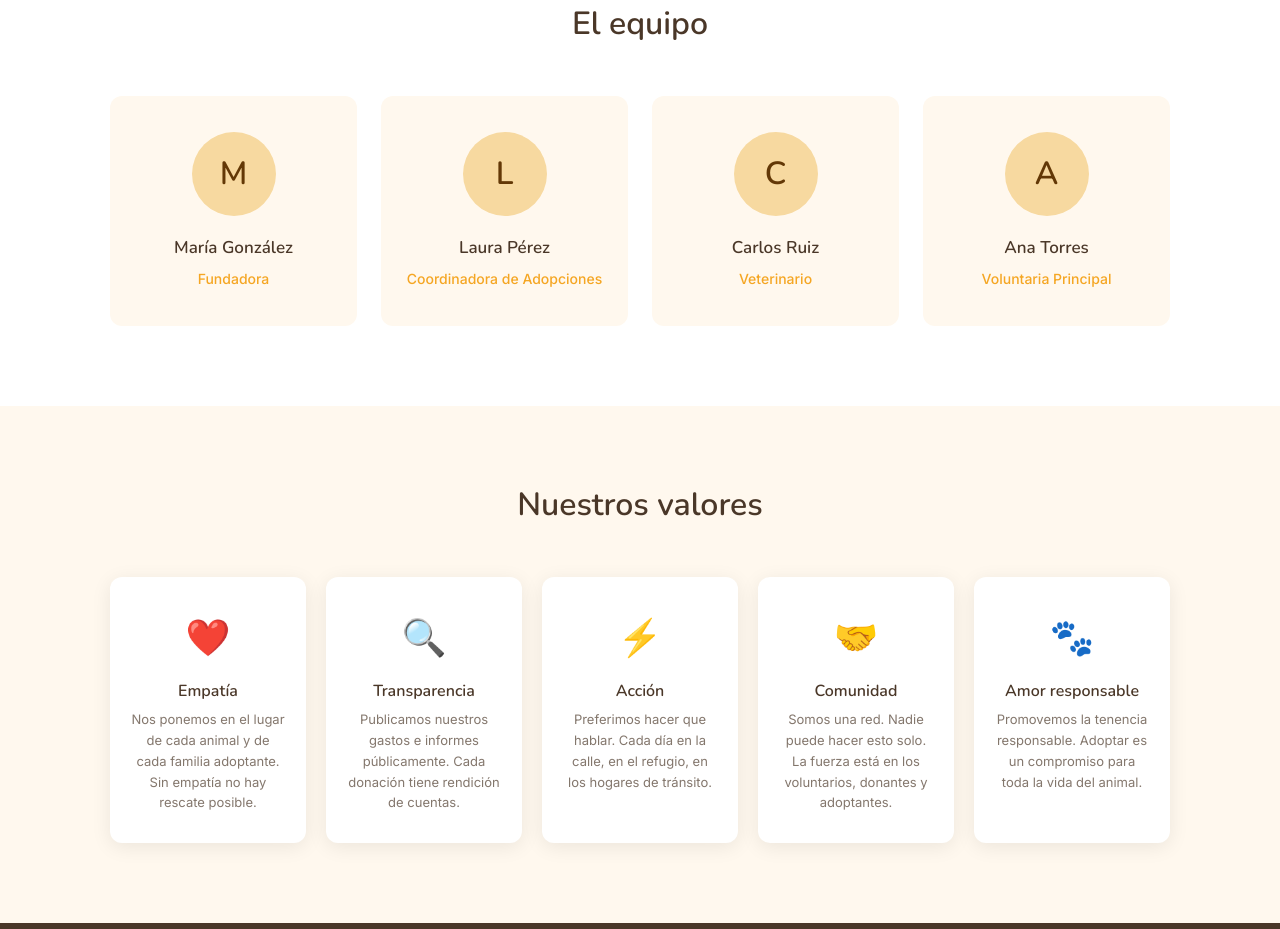
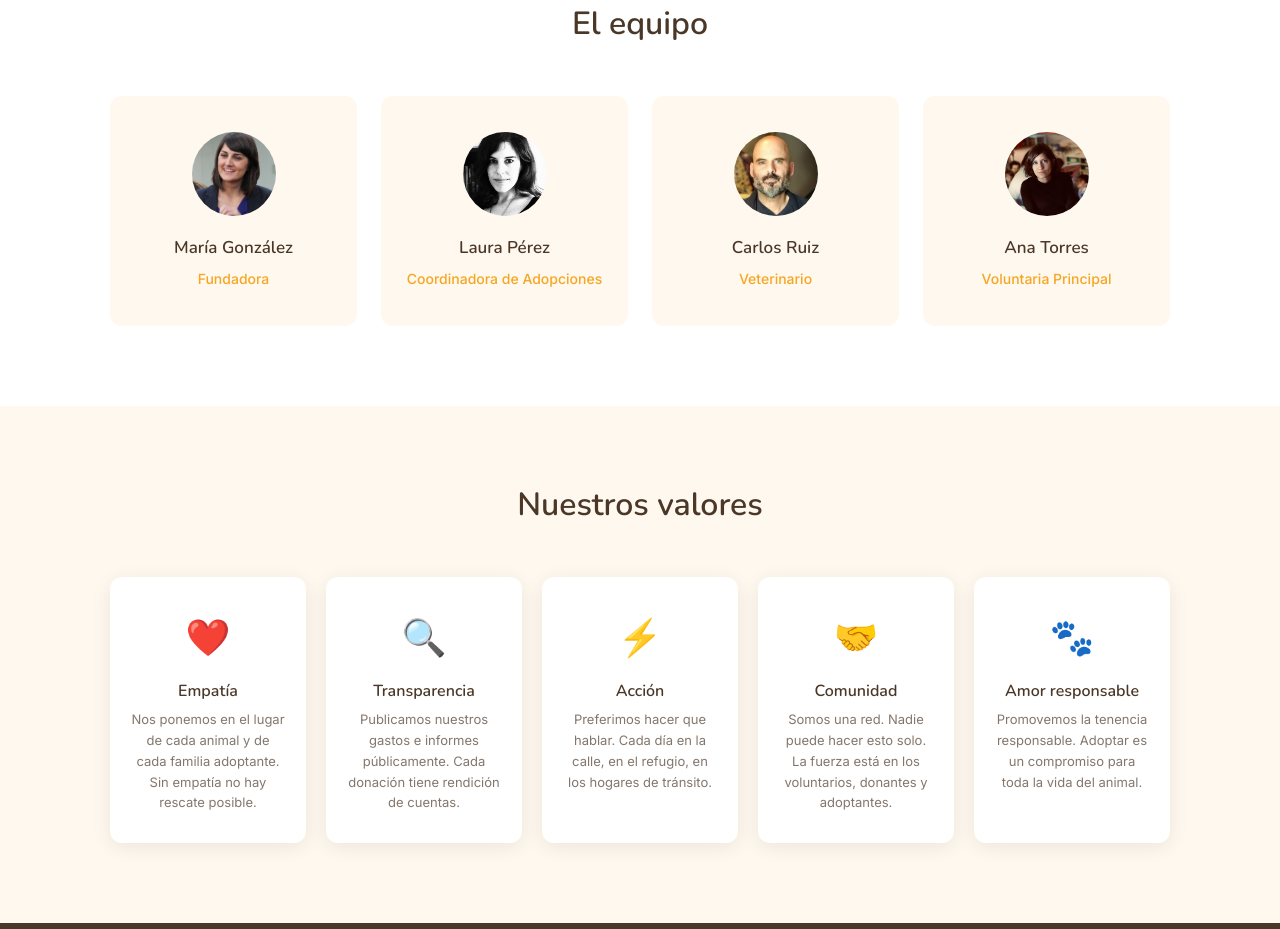
Before and after one commit to Nossva/Identikit-Toji, a plain HTML site: page patitaslibres/pages/nosotros/nosotros.html in a window 1280 px wide. Shown: the part 1760-2689 px from the top of the page. Drawn offline with nearby package versions, Linux system fonts and the light colour scheme.

Commit message:
subi imagenmes

```diff
--- a/patitaslibres/pages/nosotros/nosotros.css
+++ b/patitaslibres/pages/nosotros/nosotros.css
@@ -144,20 +144,14 @@
   transform: translateY(-4px);
 }
 
-/* Avatar circular con inicial de la persona */
+/* Avatar circular con foto de la persona */
 .equipo-card__avatar {
   width: 84px;
   height: 84px;
-  background-color: var(--color-arena);
   border-radius: 50%;
-  display: flex;
-  align-items: center;
-  justify-content: center;
+  object-fit: cover;
+  display: block;
   margin: 0 auto 18px;
-  font-family: var(--font-titulo);
-  font-size: 32px;
-  font-weight: 600;
-  color: var(--color-marron-medio);
 }
 
 .equipo-card__nombre {
--- a/patitaslibres/pages/nosotros/nosotros.html
+++ b/patitaslibres/pages/nosotros/nosotros.html
@@ -121,25 +121,25 @@
       <div class="equipo__grid">
 
         <div class="equipo-card animate-on-scroll">
-          <div class="equipo-card__avatar">M</div>
+          <img src="./img/María_González.jpg" alt="María González - Fundadora" class="equipo-card__avatar">
           <p class="equipo-card__nombre">María González</p>
           <p class="equipo-card__rol">Fundadora</p>
         </div>
 
         <div class="equipo-card animate-on-scroll">
-          <div class="equipo-card__avatar">L</div>
+          <img src="./img/Laura_Pérez.jpg" alt="Laura Pérez - Coordinadora de Adopciones" class="equipo-card__avatar">
           <p class="equipo-card__nombre">Laura Pérez</p>
           <p class="equipo-card__rol">Coordinadora de Adopciones</p>
         </div>
 
         <div class="equipo-card animate-on-scroll">
-          <div class="equipo-card__avatar">C</div>
+          <img src="./img/carlos ruiz.jpg" alt="Carlos Ruiz - Veterinario" class="equipo-card__avatar">
           <p class="equipo-card__nombre">Carlos Ruiz</p>
           <p class="equipo-card__rol">Veterinario</p>
         </div>
 
         <div class="equipo-card animate-on-scroll">
-          <div class="equipo-card__avatar">A</div>
+          <img src="./img/Ana Torres.jpg" alt="Ana Torres - Voluntaria Principal" class="equipo-card__avatar">
           <p class="equipo-card__nombre">Ana Torres</p>
           <p class="equipo-card__rol">Voluntaria Principal</p>
         </div>
```
Also changed, not shown: patitaslibres/pages/nosotros/img/Ana Torres.jpg (added), patitaslibres/pages/nosotros/img/Laura_Pérez.jpg (added), patitaslibres/pages/nosotros/img/María_González.jpg (added), patitaslibres/pages/nosotros/img/carlos ruiz.jpg (added).
